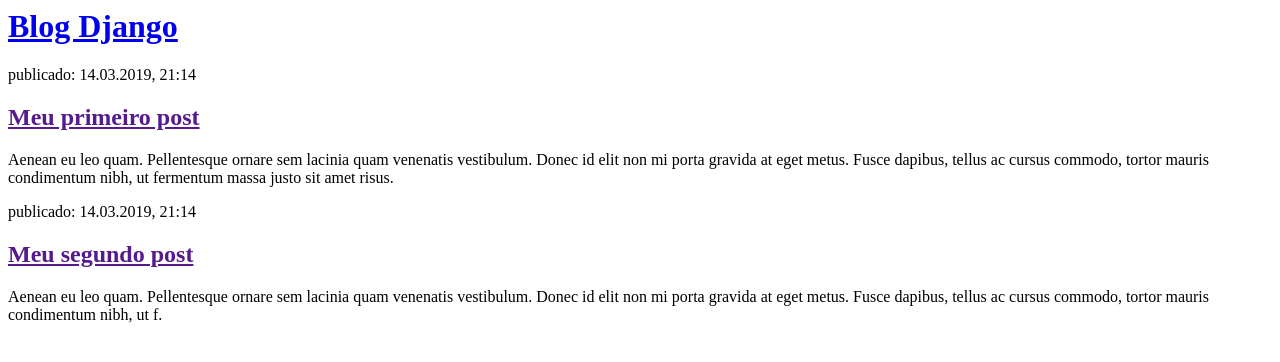
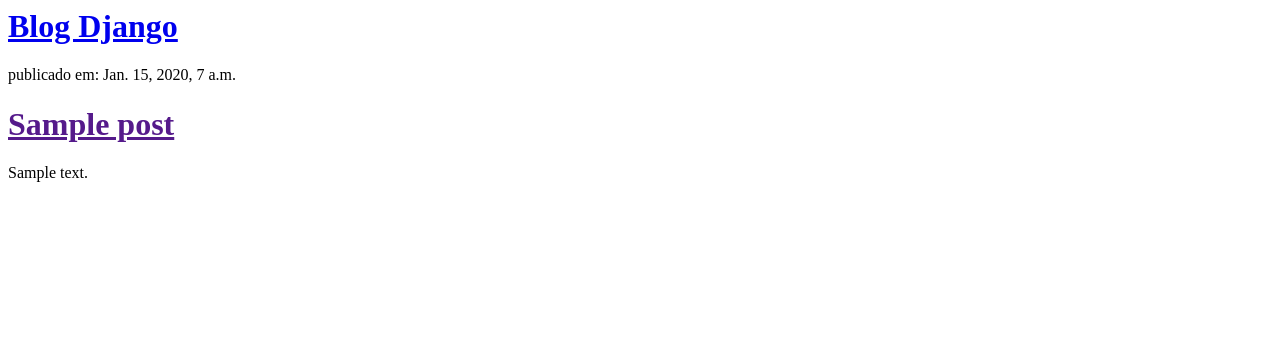
Before and after one commit to gbmatheus/my-first-blog, a Django app: template blog/templates/blog/post_list.html in a window 1280 px wide. Shown: the top 362 px of the page. Run offline with Django 3.2, Linux system fonts and the light colour scheme; the template is opened without the code that fills it: values that come from a table or form of the project are taken from there, others are empty; tables that the repository leaves empty hold one stand-in row (values such as "Sample post").

Commit message:
Modified templates to display posts from database

```diff
--- a/blog/templates/blog/post_list.html
+++ b/blog/templates/blog/post_list.html
@@ -7,16 +7,14 @@
             <h1><a href="/">Blog Django</a></h1>
         </div>
 
-        <div>
-            <p>publicado: 14.03.2019, 21:14</p>
-            <h2><a href="">Meu primeiro post</a></h2>
-            <p>Aenean eu leo quam. Pellentesque ornare sem lacinia quam venenatis vestibulum. Donec id elit non mi porta gravida at eget metus. Fusce dapibus, tellus ac cursus commodo, tortor mauris condimentum nibh, ut fermentum massa justo sit amet risus.</p>
-        </div>
+        {% for post in posts %}
+            <div>
+                <p>publicado em: {{ post.published_data}}</p>
+                <h1><a href="">{{ post.title }}</a></h1>
+                <p>{{ post.text|linebreaksbr }}</p>
 
-        <div>
-            <p>publicado: 14.03.2019, 21:14</p>
-            <h2><a href="">Meu segundo post</a></h2>
-            <p>Aenean eu leo quam. Pellentesque ornare sem lacinia quam venenatis vestibulum. Donec id elit non mi porta gravida at eget metus. Fusce dapibus, tellus ac cursus commodo, tortor mauris condimentum nibh, ut f.</p>
-        </div>
+            </div>
+        {% endfor %}
+
     </body>
 </html>
--- a/blog/views.py
+++ b/blog/views.py
@@ -1,6 +1,10 @@
 from django.shortcuts import render
+from .models import Post
+from django.utils import timezone
 
 # Create your views here.
 
+
 def post_list(request):
-    return render(request, 'blog/post_list.html', {})
+    posts = Post.objects.filter(published_data__lte=timezone.now()).order_by('published_data')
+    return render(request, 'blog/post_list.html', {'posts': posts})
```
